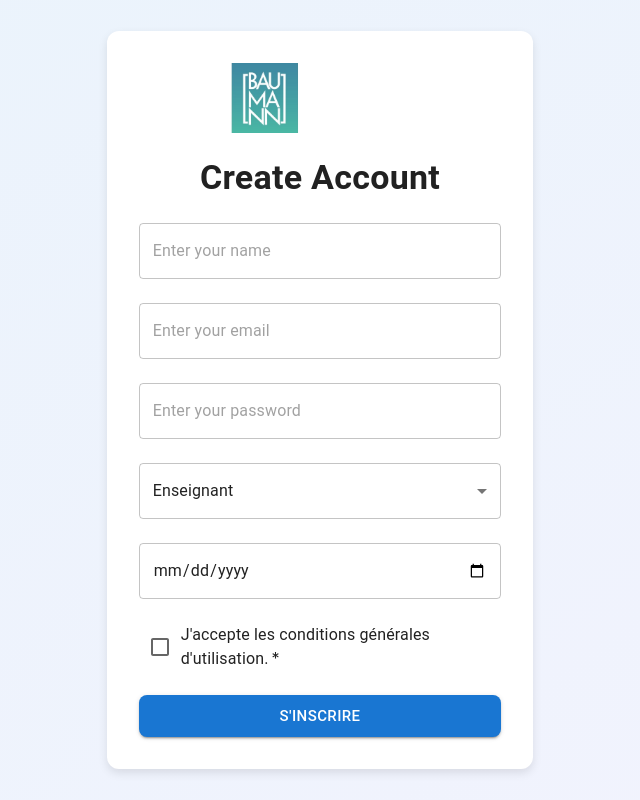
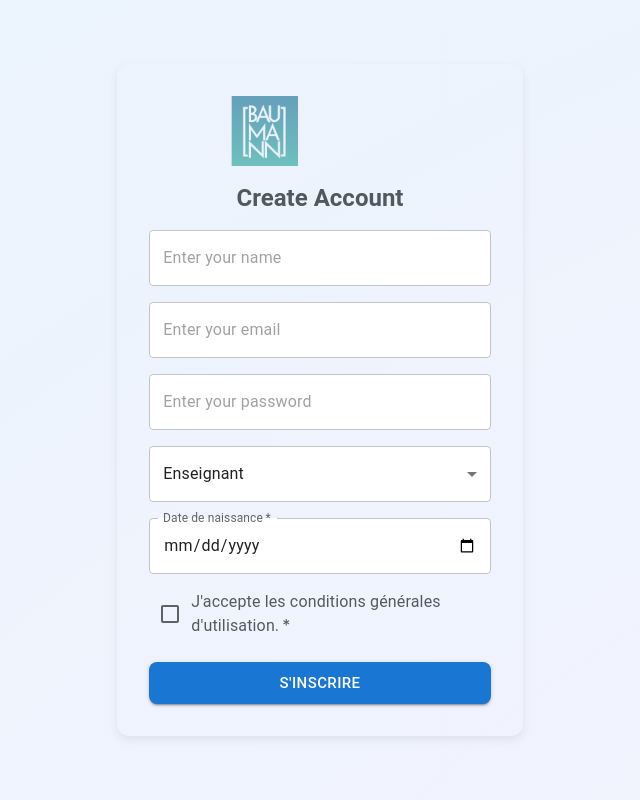
Before and after one commit to mortalla23/Projet_Ping, a React (Create React App) app: page /inscription in a window 1280 px wide. Shown: the whole page, without its empty margins (320-960 px from the left). Built offline with nearby package versions, Linux system fonts and the light colour scheme.

Commit message:
Modifier la mise en page de inscripcriotion

```diff
--- a/src/view/authentification/Inscription.js
+++ b/src/view/authentification/Inscription.js
@@ -101,13 +101,21 @@ const Inscription = () => {
           },
         }}
       >
-        <Grid container spacing={0} justifyContent="center" sx={{ height: '100vh' }}>
+        <Grid
+          container
+          spacing={0}
+          justifyContent="center"
+          sx={{
+            height: '100vh',
+            padding: { xs: 2, sm: 4 }, // Ajout de padding pour les petits écrans
+          }}
+        >
           <Grid
             item
             xs={12}
-            sm={12}
+            sm={10}
+            md={8}
             lg={4}
-            xl={3}
             display="flex"
             justifyContent="center"
             alignItems="center"
@@ -115,22 +123,21 @@ const Inscription = () => {
             <Card
               elevation={9}
               sx={{
-                p: 4,
-                zIndex: 1,
+                p: { xs: 2, sm: 4 }, // Réduction du padding pour les petits écrans
                 width: '100%',
-                maxWidth: '500px',
+                maxWidth: { xs: '350px', sm: '400px', lg: '500px' }, // Responsiveness
                 borderRadius: '12px',
                 boxShadow: '0px 4px 10px rgba(0, 0, 0, 0.1)',
               }}
             >
-              <Box display="flex" justifyContent="center" mb={3}>
-                <Logo />
+              <Box display="flex" justifyContent="center" mb={2}>
+                <Logo style={{ maxWidth: '100px', maxHeight: '50px' }} />
               </Box>
-              <Typography fontWeight="700" variant="h4" mb={3} textAlign="center">
+              <Typography fontWeight="700" variant="h5" mb={2} textAlign="center">
                 Create Account
               </Typography>
               <form onSubmit={handleSubmit} style={{ maxWidth: '100%' }}>
-                <Stack spacing={3}>
+                <Stack spacing={2}>
                   <TextField
                     id="username"
                     name="username"
@@ -201,10 +208,16 @@ const Inscription = () => {
                     value={formData.birth_date}
                     onChange={handleChange}
                     required
+                    label="Date de naissance"
                     InputLabelProps={{
                       shrink: true,
                     }}
+                    sx={{
+                      backgroundColor: '#fff',
+                      borderRadius: '4px',
+                    }}
                   />
+
                   <FormControlLabel
                     control={
                       <Checkbox
@@ -236,6 +249,7 @@ const Inscription = () => {
             </Card>
           </Grid>
         </Grid>
+
       </Box>
     </PageContainer>
   );
```
